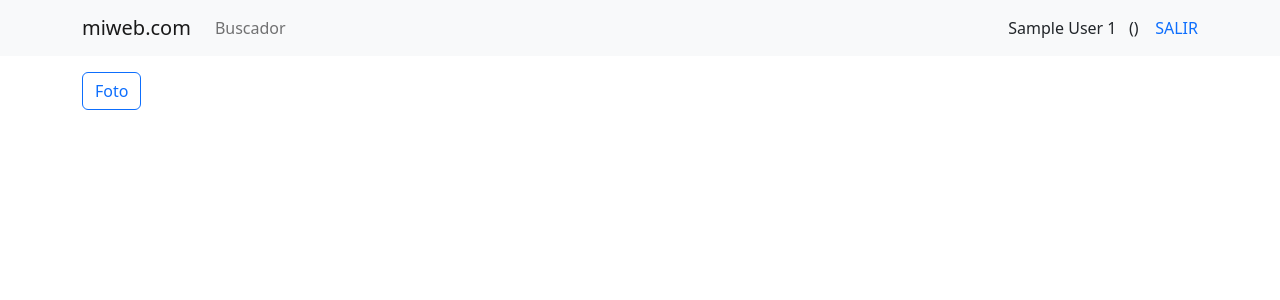
After one commit to loranfd/web_cine, a PHP site: page /biblioteca_fotos in a window 1280 px wide. The commit adds this page. Shown: the top 300 px of the page. Run offline with PHP 8.4, Linux system fonts and the light colour scheme; the visitor is signed in with stand-in values (Sample User, id 1); tables that the repository leaves empty or names only in its code hold one stand-in row (values such as "Sample post").

Commit message:
Insercion carusel biblioteca fotos

```diff
--- /dev/null
+++ b/biblioteca_fotos.php
@@ -0,0 +1,14 @@
+<?php
+
+	session_start();
+	if(!isset($_SESSION["perfil"])){header('Location: salir.php');}
+
+
+	include "modelos/bbdd/fotos.php";
+	include "modelos/bbdd/perfil.php";
+
+	$un_array = listado_fotos($_SESSION["id"]);
+
+	include "vistas/biblioteca_fotos.htm";
+
+?>
--- a/modelos/bbdd/fotos.php
+++ b/modelos/bbdd/fotos.php
@@ -12,14 +12,10 @@
 
     }
 
-		function listado_comentarios_por_recurso($id_recurso){
+	function listado_fotos($id_usuario){
 
 		$mbd = new PDO('mysql:host='.SERVIDOR_BBDD.';dbname='.BBDD, USER_BBDD, PASSWORD_BBDD);
-		$sql = "SELECT
-					fotos.comentario as el_comentario
-				FROM fotos
-				JOIN usuarios ON fotos.id_usuario = usuarios.id
-				WHERE fotos.id_usuario = '$id_usu'";
+		$sql = "SELECT * FROM fotos WHERE id_usuario = " . $id_usuario;
 		$comentarios = $mbd->query($sql);
 		$array = $comentarios->fetchAll(PDO::FETCH_ASSOC);
 		return $array;
--- /dev/null
+++ b/vistas/biblioteca_fotos.htm
@@ -0,0 +1,29 @@
+<?php include "vistas/cabecera.htm"; ?>
+
+<script language="javascript">
+	function mostrar_foto(num,comentario){
+		document.getElementById("la_foto").innerHTML = '<img src="imgs/'+num+'.jpg" width="600" />';
+		document.getElementById("el_comentario").innerHTML = comentario;
+	}
+</script>
+
+<div class="container">
+
+	<div class="btn-group" role="group" aria-label="Basic radio toggle button group">
+
+		<?php foreach($un_array as $foto){ ?>
+
+			<input type="radio" class="btn-check" name="btnradio" id="btnradio<?php echo $foto["id"]; ?>" onclick="mostrar_foto(<?php echo $foto["id"]; ?>,'<?php echo $foto["comentario"]; ?>');">
+			<label class="btn btn-outline-primary" for="btnradio<?php echo $foto["id"]; ?>">Foto</label>
+
+		<?php } ?>
+
+	</div>
+
+	</br></br>
+	<p id="la_foto"></p>
+	<h6 id="el_comentario"></h6>
+
+</div>
+
+<?php include "vistas/pie.htm"; ?>
--- a/vistas/cabecera.htm
+++ b/vistas/cabecera.htm
@@ -47,7 +47,7 @@
             Mis fotos
           </a>
           <ul class="dropdown-menu">
-            <li><a class="dropdown-item" href="fotos.php">Listado</a></li>
+            <li><a class="dropdown-item" href="biblioteca_fotos.php">Listado</a></li>
             <li><a class="dropdown-item" href="nueva_foto.php">Subir Foto</a></li>
           </ul>
         </li>
```
Also changed, not shown: imgs/6.jpg (added).
